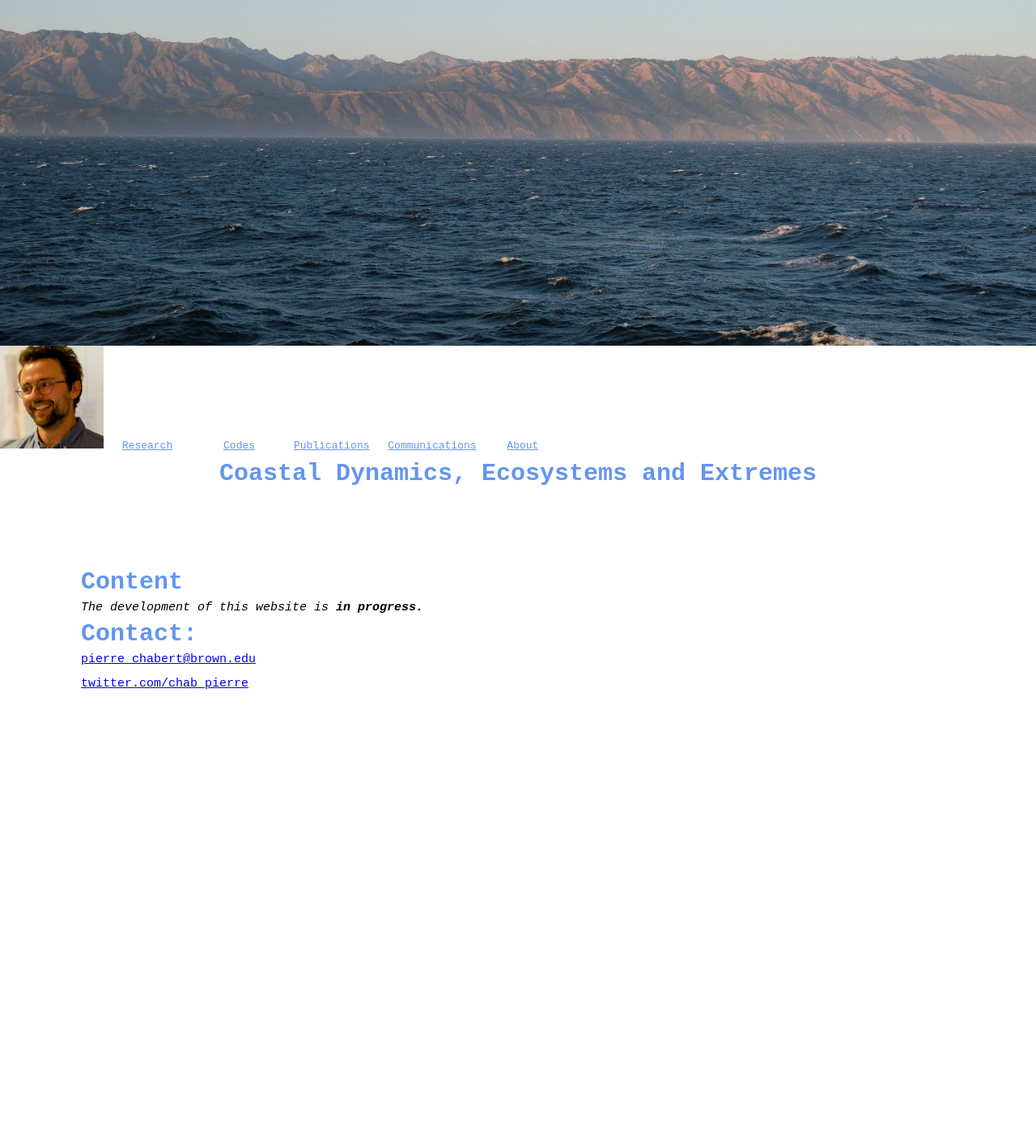
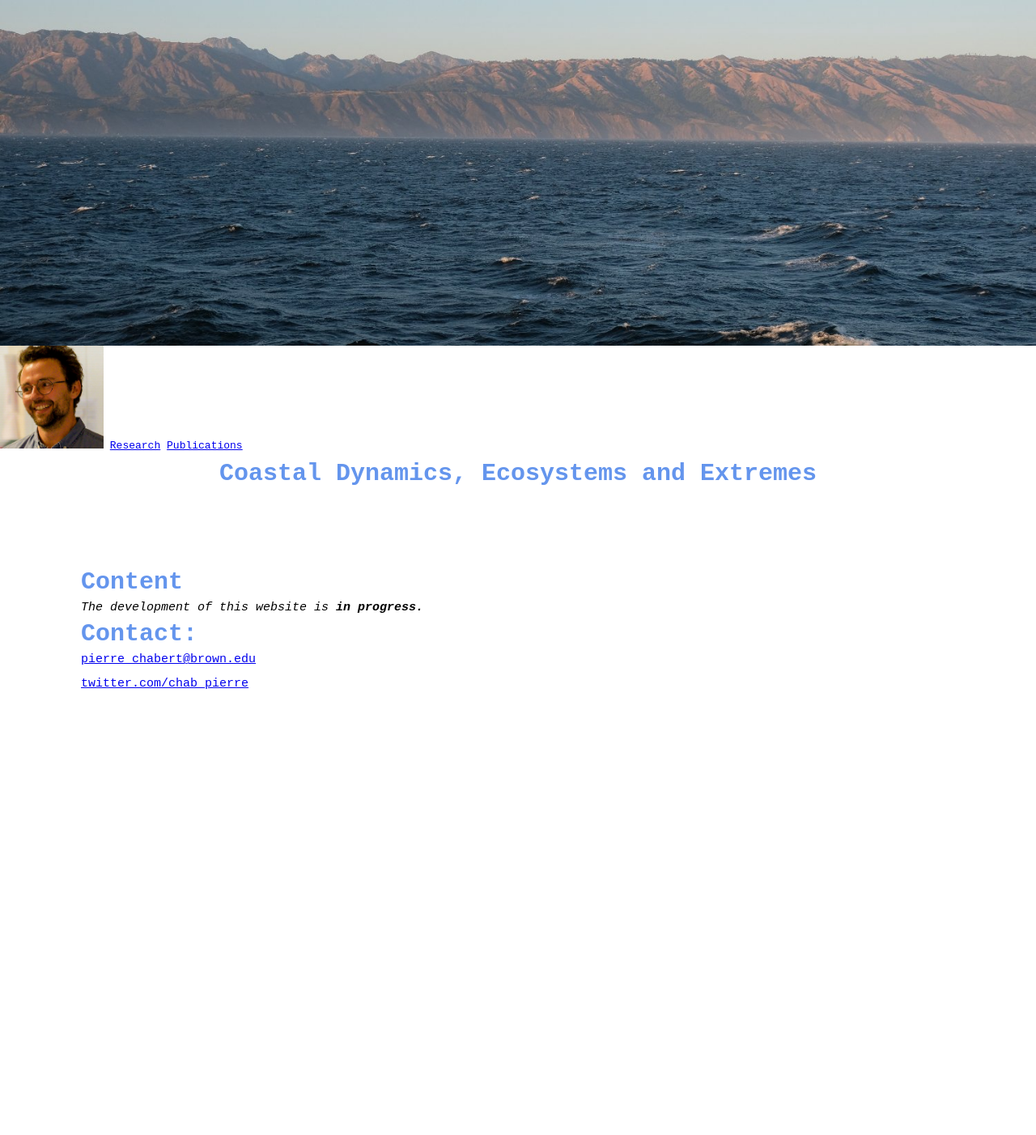
Before and after one commit to pierrechabert/pierrechabert.github.io, a Jekyll site: the page index.html, which Jekyll copies as it is, in a window 1280 px wide. Shown: the whole page at 81% size. Built offline with Jekyll 4.4.1, drawn with Linux system fonts in a browser that asks for light colours.

Commit message:
Update index.html

```diff
--- a/index.html
+++ b/index.html
@@ -37,12 +37,16 @@
 
 <!-- <img src="Image-pchabert.png"  width="10%" id="one"> -->
     <img src="Image-pchabert.png"  width="10%">
-        <a href="https://pierrechabert.github.io/Research"  class="center-fit" style="color:cornflowerblue; margin:15px; text-align:center">Research</a>
+     <!--    <a href="https://pierrechabert.github.io/Research"  class="center-fit" style="color:cornflowerblue; margin:15px; text-align:center">Research</a>
         <a href="https://github.com/pierrechabert"  class="center-fit" style="color:cornflowerblue; margin:40px; text-align:center">Codes</a>
         <a href="https://pierrechabert.github.io/Publications" style="color:cornflowerblue; margin:auto; text-align:center">Publications</a>
         <a href="https://pierrechabert.github.io/Communications" style="color:cornflowerblue; margin:15px; text-align:center">Communications</a>
         <a href="https://pierrechabert.github.io/About" style="color:cornflowerblue; margin:15px; text-align:center">About</a>
-<!-- About contains CV; Communications contains presentations etc... logo -->
+      -->
+ <a href="https://pierrechabert.github.io/Research"  class="center-fit">Research</a>
+ <a href="https://pierrechabert.github.io/Publications"  class="center-fit">Publications</a>
+
+     <!-- About contains CV; Communications contains presentations etc... logo -->
 
     <h1 style="font-size:30px; color:cornflowerblue; margin:10px; text-align:center"> Coastal Dynamics, Ecosystems and Extremes
     </h1>
```
